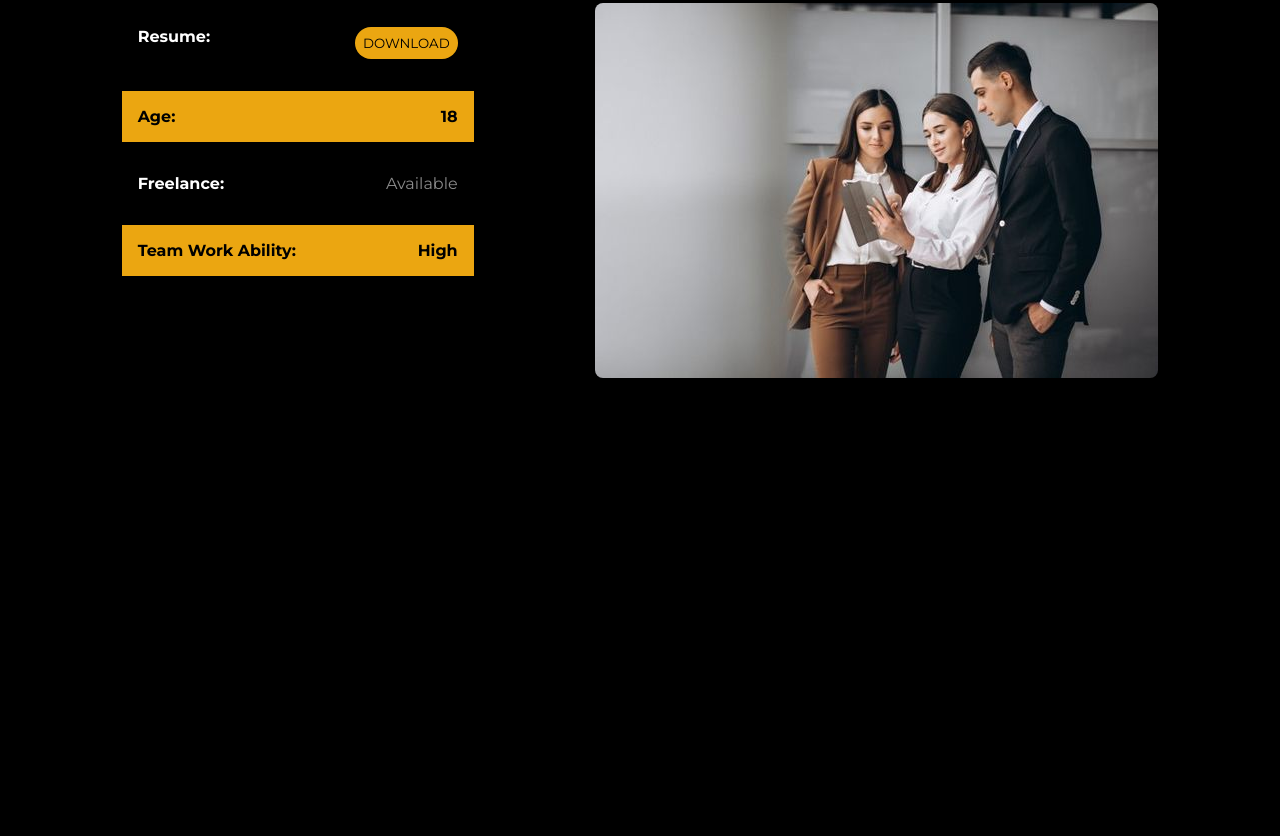
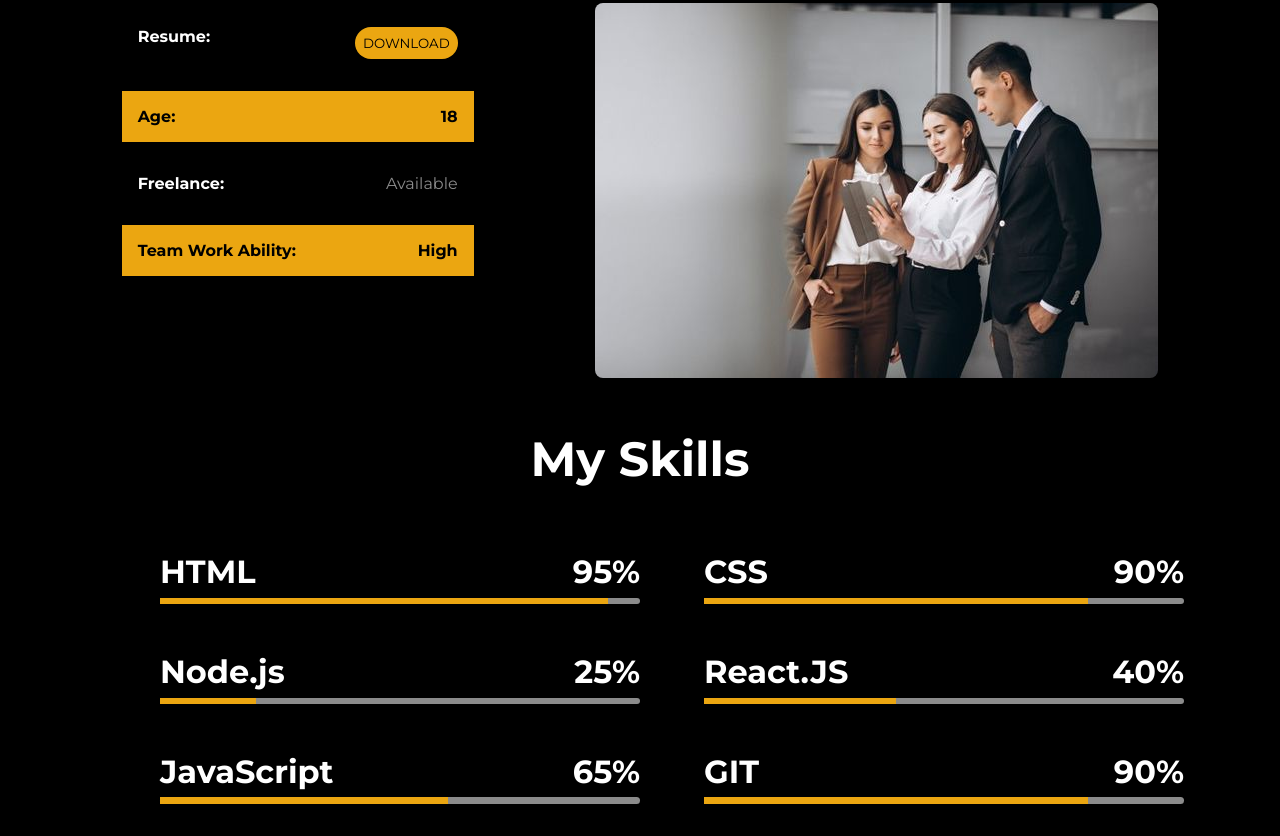
Before and after one commit to ar4scode/ar4scode-portfolio, a website: page pages/index.html in a window 1280 px wide. Shown: the part 1305-2141 px from the top of the page. Before the commit the page ends 1735 px from the top, so only its background shows below. Drawn offline with Linux system fonts and the light colour scheme.

Commit message:
Creat skill section and each skill name with percentage

```diff
--- a/pages/index.html
+++ b/pages/index.html
@@ -104,6 +104,72 @@
         </div>
       </div>
     </div>
+
+    <div id="skills">
+      <h1>My Skills</h1>
+      <div class="skills-container">
+        <div class="skill-containers-row">
+          <div class="skills-main-content">
+            <div class="name-percentage">
+              <p>HTML</p>
+              <p>95%</p>
+            </div>
+            <div class="percentage-holder">
+              <div class="percentage html"></div>
+            </div>
+          </div>
+          <div class="skills-main-content">
+            <div class="name-percentage">
+              <p>CSS</p>
+              <p>90%</p>
+            </div>
+            <div class="percentage-holder">
+              <div class="percentage css"></div>
+            </div>
+          </div>
+        </div>
+        <div class="skill-containers-row">
+          <div class="skills-main-content">
+            <div class="name-percentage">
+              <p>Node.js</p>
+              <p>25%</p>
+            </div>
+            <div class="percentage-holder">
+              <div class="percentage node"></div>
+            </div>
+          </div>
+          <div class="skills-main-content">
+            <div class="name-percentage">
+              <p>React.JS</p>
+              <p>40%</p>
+            </div>
+            <div class="percentage-holder">
+              <div class="percentage react"></div>
+            </div>
+          </div>
+        </div>
+        <div class="skill-containers-row">
+          <div class="skills-main-content">
+            <div class="name-percentage">
+              <p>JavaScript</p>
+              <p>65%</p>
+            </div>
+            <div class="percentage-holder">
+              <div class="percentage js"></div>
+            </div>
+          </div>
+          <div class="skills-main-content">
+            <div class="name-percentage">
+              <p>GIT</p>
+              <p>90%</p>
+            </div>
+            <div class="percentage-holder">
+              <div class="percentage git"></div>
+            </div>
+          </div>
+        </div>
+      </div>
+    </div>
   </main>
 
   <script src="../script/app.js"></script>
--- /dev/null
+++ b/styles/_skills.scss
@@ -0,0 +1,76 @@
+@mixin flexDisplay($fd,$jc ) {
+  display: flex;
+  flex-direction: $fd;
+  justify-content: $jc;
+}
+
+#skills {
+  margin: 2rem 0;
+  h1 {
+    color: #fff;
+    text-align: center;
+    font-size: 3rem;
+  }
+}
+
+.skills-container {
+  margin-top: 1rem;
+  color: #fff;
+  @include flexDisplay(column, center);
+  align-items: center;
+}
+
+.skill-containers-row {
+  @include flexDisplay(row,space-between );
+  width: 60rem;
+  margin-top: 3rem;
+}
+
+.name-percentage {
+  @include flexDisplay(row,space-between );
+  width: 30rem;
+  margin-right: 4rem;
+  font-weight: bold;
+  margin-bottom: 0.4rem;
+  p {
+    font-size: 2rem;
+  }
+}
+
+.percentage-holder {
+  width: 15rem;
+  height: 0.4rem;
+  background-color: $gray;
+  width: 30rem;
+  border-radius: .3rem;
+
+  .percentage {
+    background-color: $yellow;
+    width: 10rem;
+    height: 0.4rem;
+  }
+
+  .html {
+    width: 28rem;
+  }
+
+  .css {
+    width: 24rem;
+  }
+
+  .node {
+    width: 6rem;
+  }
+
+  .react {
+    width: 12rem;
+  }
+
+  .js {
+    width: 18rem;
+  }
+
+  .git {
+    width: 24rem;
+  }
+}
--- a/styles/general.scss
+++ b/styles/general.scss
@@ -4,6 +4,7 @@
 @import "./home";
 @import "./about";
 @import "./resume";
+@import "./skills";
 
 * {
   margin: 0;
```
Also changed, not shown: styles/general.css, 1 other file.
